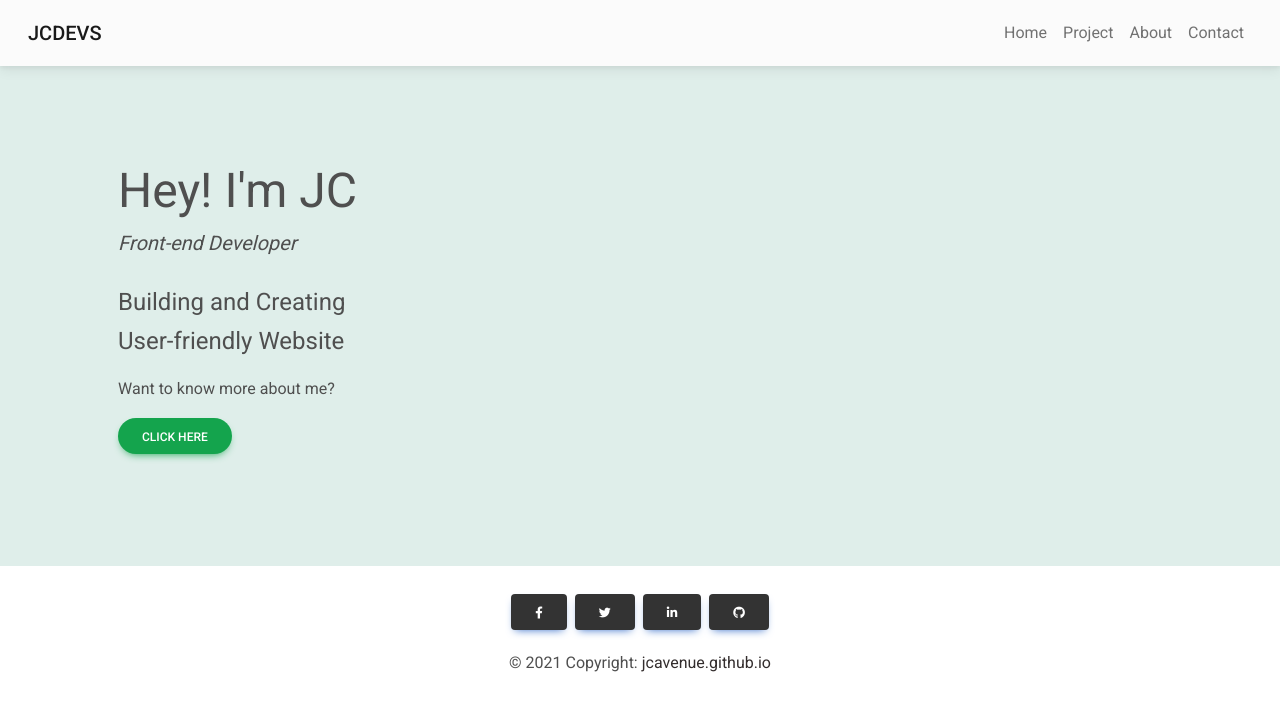
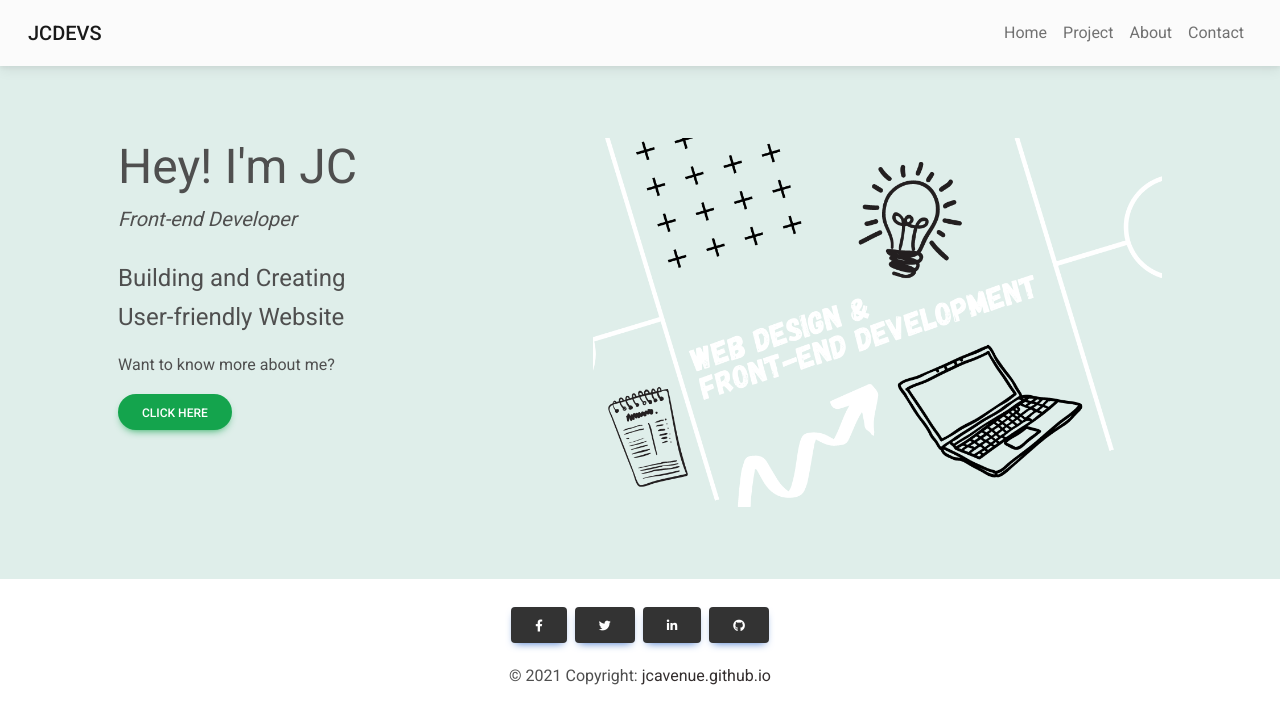
Before and after one commit to jcavenue/jcavenue.github.io, a React (Create React App) app: page / in a window 1280 px wide. Shown: the top 724 px of the page. Built offline with nearby package versions, Linux system fonts and the light colour scheme.

Commit message:
Finish adding img style in home.js

```diff
--- a/src/Components/Home.js
+++ b/src/Components/Home.js
@@ -1,13 +1,14 @@
 import { withRouter, Link } from "react-router-dom";
 import { MDBContainer, MDBRow, MDBCol, MDBTypography, MDBBtn } from 'mdb-react-ui-kit';
+import ads from '../Assets/img/ads.png'
 
 const Home = () => {
 
 	return (
-		<div className='p-5 bg-DFEEEA ' style={{ height: 500,}}>
+		<div className='p-4 bg-DFEEEA'>
 			<MDBContainer>
 				<MDBRow>
-					<MDBCol lg="6" xs="12" className="p-5 text-md-start text-center">
+					<MDBCol lg="5" xs="12" className="p-5 text-lg-start text-center">
 						<MDBTypography variant='h1' className="display-5">Hey! I'm JC</MDBTypography>
 						<p className="fst-italic fs-5 mb-4"> Front-end Developer</p>
 						<p className="fs-4 mb-3">
@@ -23,8 +24,8 @@ const Home = () => {
 							</Link>
 						</p>
 					</MDBCol>
-					<MDBCol lg="6" xs="12">
-
+					<MDBCol lg="7" xs="12" className='p-5'>
+						<img src={ads} className='img-fluid' alt='...' />
 					</MDBCol>
 				</MDBRow>
 			</MDBContainer>
--- a/src/index.js
+++ b/src/index.js
@@ -1,7 +1,7 @@
 import { StrictMode} from 'react';
 import ReactDOM from 'react-dom';
 import 'mdb-react-ui-kit/dist/css/mdb.min.css';
-import './Assets/index.css';
+import './Assets/css/index.css';
 import App from './App';
 
 ReactDOM.render(
```
Also changed, not shown: src/Assets/css/index.css (renamed from src/Assets/index.css), src/Assets/img/ads.png (added).
